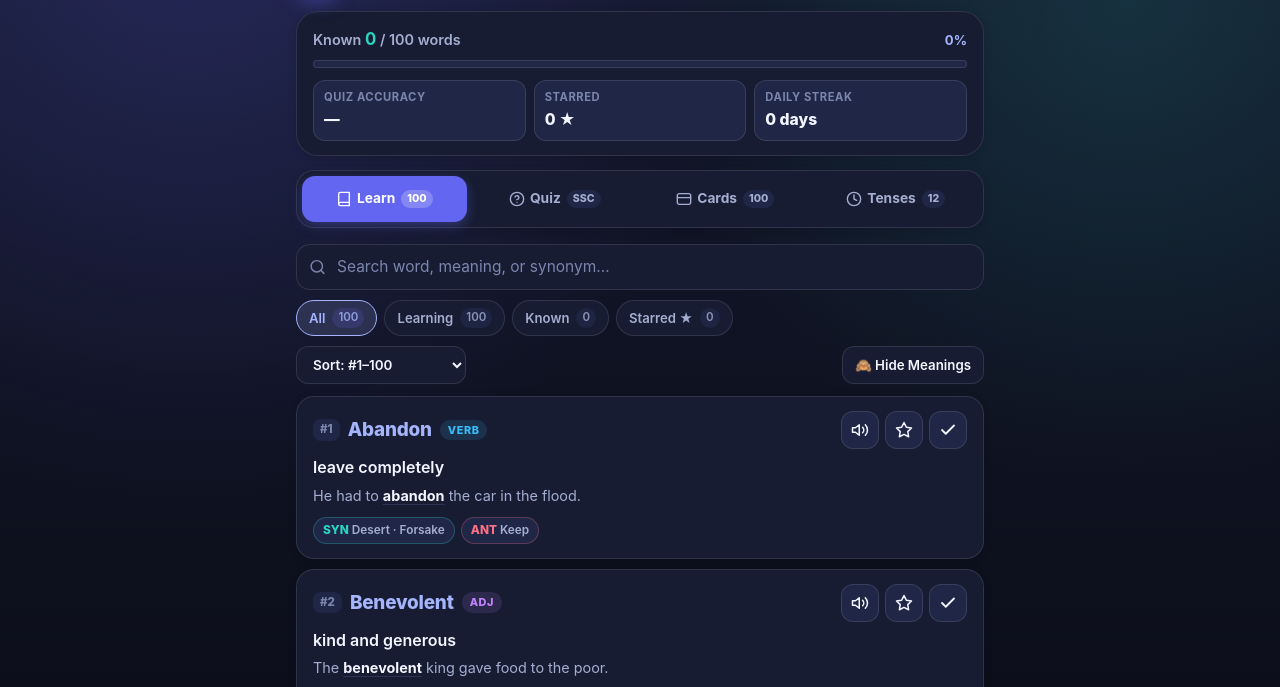
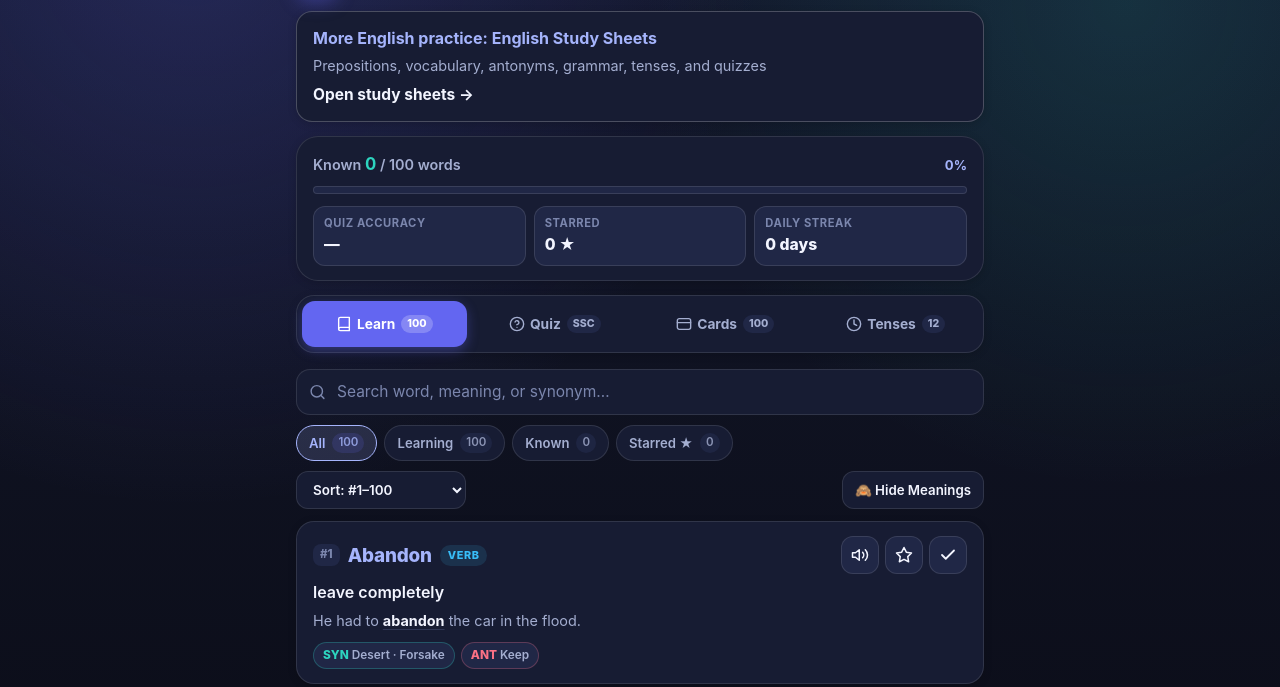
Before and after one commit to jash0077/LEARN-VOCAB, a plain HTML site: page index.html in a window 1280 px wide. Shown: the part 60-747 px from the top of the page. Drawn offline with Linux system fonts and the light colour scheme.

Commit message:
Link English Study Sheets from homepage

```diff
--- a/index.html
+++ b/index.html
@@ -1493,6 +1493,12 @@ kbd {
       </button>
     </div>
   </header>
+
+  <a href="./EnglishStudySheets.html" aria-label="Open the complete English Study Sheets app" style="display:block;margin:14px 0;padding:14px 16px;border:1px solid var(--border-strong);border-radius:16px;background:var(--surface);color:var(--text);text-decoration:none;box-shadow:var(--shadow-sm)">
+    <strong style="display:block;color:var(--accent);font-size:1rem">More English practice: English Study Sheets</strong>
+    <span style="display:block;margin-top:4px;color:var(--text-muted);font-size:.9rem">Prepositions, vocabulary, antonyms, grammar, tenses, and quizzes</span>
+    <span style="display:block;margin-top:6px;font-weight:700">Open study sheets →</span>
+  </a>
 
   <!-- Compact Progress Dashboard -->
   <section class="dashboard" aria-label="Study Progress">
```
